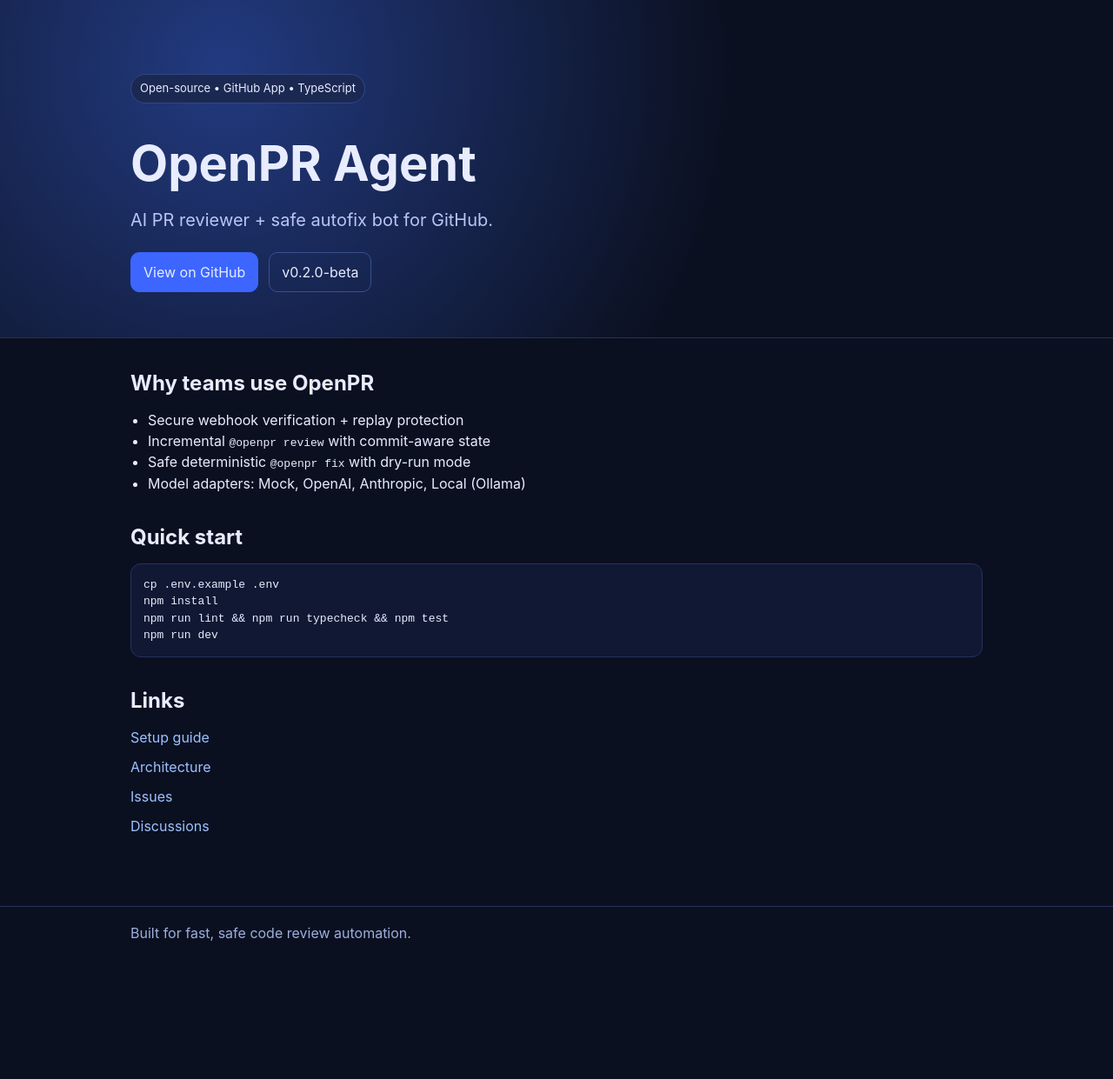
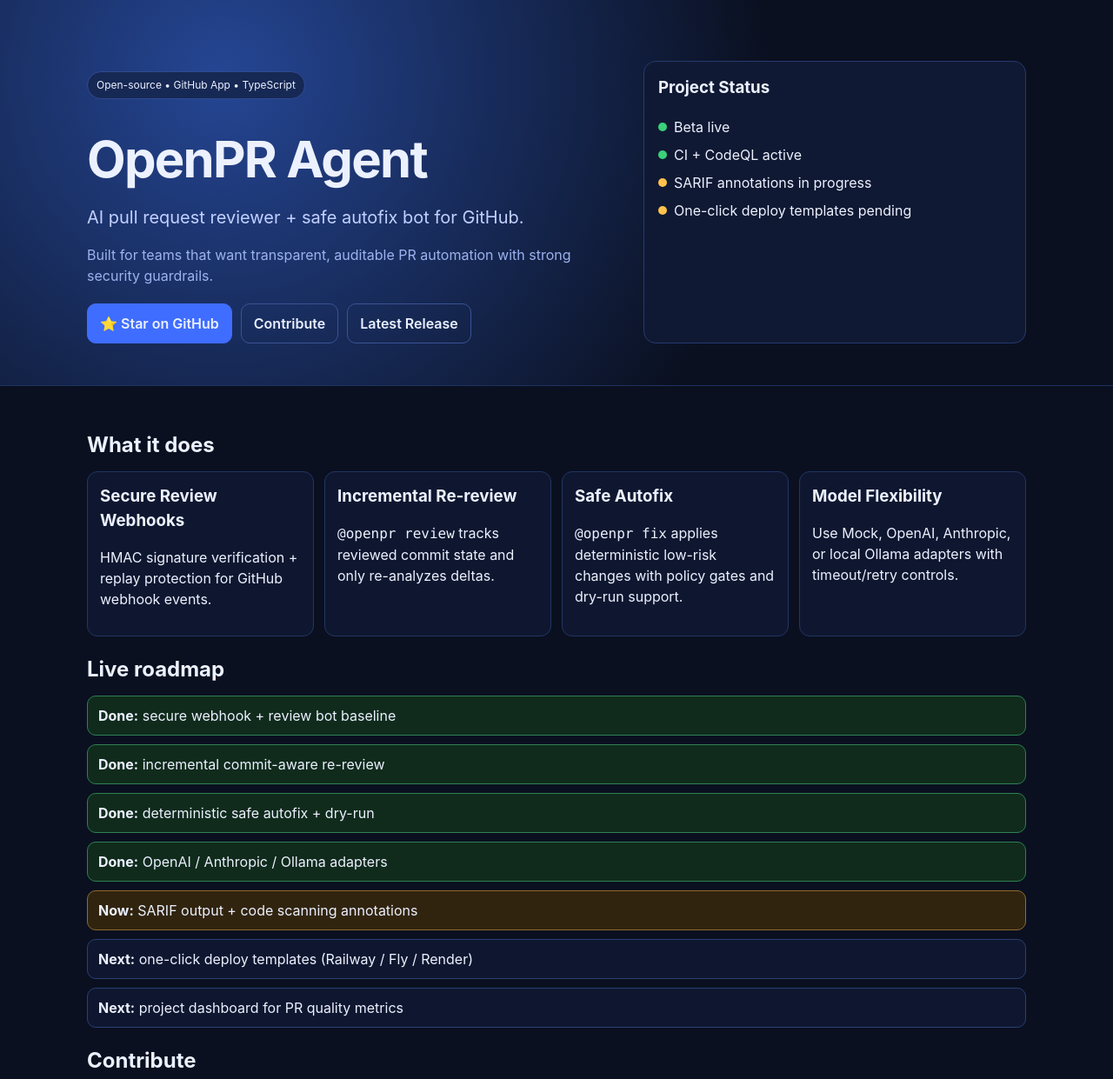
Before and after one commit to msn698/openpr-agent, a website: page site/index.html in a window 1280 px wide. Shown: the top 1241 px of the page at 87% size. Before the commit the page ends 1103 px from the top, so only its background shows below. Drawn offline with Linux system fonts and the light colour scheme.

Commit message:
feat(site): upgrade to full landing page with status, roadmap, and contribution links

```diff
--- a/site/index.html
+++ b/site/index.html
@@ -3,55 +3,97 @@
 <head>
   <meta charset="UTF-8" />
   <meta name="viewport" content="width=device-width, initial-scale=1.0" />
-  <title>OpenPR Agent — Open-source AI PR reviewer + safe autofix bot</title>
-  <meta name="description" content="OpenPR Agent is an open-source AI PR reviewer and safe autofix bot for GitHub with security guardrails and BYO model adapters." />
+  <title>OpenPR Agent — AI PR Reviewer + Safe Autofix Bot</title>
+  <meta name="description" content="OpenPR Agent is an open-source AI PR reviewer and safe autofix bot for GitHub. See roadmap, project status, and contribute." />
+  <meta property="og:title" content="OpenPR Agent" />
+  <meta property="og:description" content="Open-source AI PR reviewer + safe autofix bot for GitHub." />
+  <meta property="og:type" content="website" />
+  <meta property="og:url" content="https://msn698.github.io/openpr-agent/" />
   <link rel="stylesheet" href="./styles.css" />
 </head>
 <body>
   <header class="hero">
-    <div class="container">
-      <p class="badge">Open-source • GitHub App • TypeScript</p>
-      <h1>OpenPR Agent</h1>
-      <p class="subtitle">AI PR reviewer + safe autofix bot for GitHub.</p>
-      <div class="actions">
-        <a class="btn btn-primary" href="https://github.com/msn698/openpr-agent" target="_blank" rel="noopener noreferrer">View on GitHub</a>
-        <a class="btn" href="https://github.com/msn698/openpr-agent/releases/tag/v0.2.0-beta" target="_blank" rel="noopener noreferrer">v0.2.0-beta</a>
+    <div class="container hero-grid">
+      <div>
+        <p class="badge">Open-source • GitHub App • TypeScript</p>
+        <h1>OpenPR Agent</h1>
+        <p class="subtitle">AI pull request reviewer + safe autofix bot for GitHub.</p>
+        <p class="lede">
+          Built for teams that want transparent, auditable PR automation with strong security guardrails.
+        </p>
+        <div class="actions">
+          <a class="btn btn-primary" href="https://github.com/msn698/openpr-agent" target="_blank" rel="noopener noreferrer">⭐ Star on GitHub</a>
+          <a class="btn" href="https://github.com/msn698/openpr-agent/issues" target="_blank" rel="noopener noreferrer">Contribute</a>
+          <a class="btn" href="https://github.com/msn698/openpr-agent/releases/tag/v0.2.0-beta" target="_blank" rel="noopener noreferrer">Latest Release</a>
+        </div>
+      </div>
+      <div class="status-card">
+        <h3>Project Status</h3>
+        <ul>
+          <li><span class="dot green"></span> Beta live</li>
+          <li><span class="dot green"></span> CI + CodeQL active</li>
+          <li><span class="dot yellow"></span> SARIF annotations in progress</li>
+          <li><span class="dot yellow"></span> One-click deploy templates pending</li>
+        </ul>
       </div>
     </div>
   </header>
 
   <main class="container">
-    <section>
-      <h2>Why teams use OpenPR</h2>
-      <ul>
-        <li>Secure webhook verification + replay protection</li>
-        <li>Incremental <code>@openpr review</code> with commit-aware state</li>
-        <li>Safe deterministic <code>@openpr fix</code> with dry-run mode</li>
-        <li>Model adapters: Mock, OpenAI, Anthropic, Local (Ollama)</li>
-      </ul>
+    <section class="panel">
+      <h2>What it does</h2>
+      <div class="cards">
+        <article class="card">
+          <h3>Secure Review Webhooks</h3>
+          <p>HMAC signature verification + replay protection for GitHub webhook events.</p>
+        </article>
+        <article class="card">
+          <h3>Incremental Re-review</h3>
+          <p><code>@openpr review</code> tracks reviewed commit state and only re-analyzes deltas.</p>
+        </article>
+        <article class="card">
+          <h3>Safe Autofix</h3>
+          <p><code>@openpr fix</code> applies deterministic low-risk changes with policy gates and dry-run support.</p>
+        </article>
+        <article class="card">
+          <h3>Model Flexibility</h3>
+          <p>Use Mock, OpenAI, Anthropic, or local Ollama adapters with timeout/retry controls.</p>
+        </article>
+      </div>
     </section>
 
-    <section>
-      <h2>Quick start</h2>
-      <pre><code>cp .env.example .env
-npm install
-npm run lint && npm run typecheck && npm test
-npm run dev</code></pre>
+    <section class="panel">
+      <h2>Live roadmap</h2>
+      <div class="roadmap">
+        <div class="item done"><strong>Done:</strong> secure webhook + review bot baseline</div>
+        <div class="item done"><strong>Done:</strong> incremental commit-aware re-review</div>
+        <div class="item done"><strong>Done:</strong> deterministic safe autofix + dry-run</div>
+        <div class="item done"><strong>Done:</strong> OpenAI / Anthropic / Ollama adapters</div>
+        <div class="item doing"><strong>Now:</strong> SARIF output + code scanning annotations</div>
+        <div class="item todo"><strong>Next:</strong> one-click deploy templates (Railway / Fly / Render)</div>
+        <div class="item todo"><strong>Next:</strong> project dashboard for PR quality metrics</div>
+      </div>
     </section>
 
-    <section>
-      <h2>Links</h2>
-      <div class="links">
-        <a href="https://github.com/msn698/openpr-agent/blob/main/docs/GITHUB_APP_SETUP.md" target="_blank" rel="noopener noreferrer">Setup guide</a>
-        <a href="https://github.com/msn698/openpr-agent/blob/main/docs/ARCHITECTURE.md" target="_blank" rel="noopener noreferrer">Architecture</a>
+    <section class="panel">
+      <h2>Contribute</h2>
+      <p>OpenPR Agent is built in public. If you want to help, jump into issues, discussions, or open a PR.</p>
+      <div class="links-grid">
+        <a href="https://github.com/msn698/openpr-agent" target="_blank" rel="noopener noreferrer">Repository</a>
         <a href="https://github.com/msn698/openpr-agent/issues" target="_blank" rel="noopener noreferrer">Issues</a>
         <a href="https://github.com/msn698/openpr-agent/discussions" target="_blank" rel="noopener noreferrer">Discussions</a>
+        <a href="https://github.com/msn698/openpr-agent/blob/main/CONTRIBUTING.md" target="_blank" rel="noopener noreferrer">Contributing Guide</a>
+        <a href="https://github.com/msn698/openpr-agent/blob/main/docs/GITHUB_APP_SETUP.md" target="_blank" rel="noopener noreferrer">Setup Docs</a>
+        <a href="https://github.com/msn698/openpr-agent/releases" target="_blank" rel="noopener noreferrer">Releases</a>
       </div>
     </section>
   </main>
 
   <footer>
-    <div class="container">Built for fast, safe code review automation.</div>
+    <div class="container foot">
+      <span>OpenPR Agent • Built for fast, safe code review automation.</span>
+      <a href="https://github.com/msn698/openpr-agent" target="_blank" rel="noopener noreferrer">GitHub</a>
+    </div>
   </footer>
 </body>
 </html>
--- a/site/styles.css
+++ b/site/styles.css
@@ -3,48 +3,91 @@
 body {
   margin: 0;
   font-family: Inter, system-ui, -apple-system, Segoe UI, Roboto, sans-serif;
-  background: #0b1020;
-  color: #e8ecff;
+  background: #0a1020;
+  color: #ecf1ff;
   line-height: 1.5;
 }
-.container { width: min(980px, 92%); margin: 0 auto; }
+.container { width: min(1080px, 92%); margin: 0 auto; }
 .hero {
-  padding: 72px 0 52px;
-  background: radial-gradient(circle at 20% 20%, #223a80 0, #0b1020 55%);
-  border-bottom: 1px solid #23335e;
+  padding: 70px 0 48px;
+  background: radial-gradient(circle at 20% 20%, #254694 0, #0a1020 58%);
+  border-bottom: 1px solid #1f315f;
 }
+.hero-grid {
+  display: grid;
+  gap: 24px;
+  grid-template-columns: 1.4fr 1fr;
+}
+@media (max-width: 900px) { .hero-grid { grid-template-columns: 1fr; } }
 .badge {
   display: inline-block;
   padding: 6px 10px;
-  background: #1b2952;
-  border: 1px solid #314786;
+  background: #162854;
+  border: 1px solid #2f4a90;
   border-radius: 999px;
-  font-size: 13px;
+  font-size: 12px;
 }
-h1 { font-size: clamp(38px, 7vw, 56px); margin: 14px 0 8px; }
-.subtitle { font-size: 20px; color: #b9c5f5; margin: 0 0 22px; }
-.actions { display: flex; gap: 12px; flex-wrap: wrap; }
+h1 { font-size: clamp(38px, 7vw, 58px); margin: 14px 0 8px; letter-spacing: -0.03em; }
+.subtitle { font-size: 20px; color: #c2d0ff; margin: 0 0 8px; }
+.lede { color: #9db2ee; max-width: 60ch; margin-bottom: 20px; }
+.actions { display: flex; gap: 10px; flex-wrap: wrap; }
 .btn {
-  display: inline-block; text-decoration: none; color: #e8ecff;
-  border: 1px solid #3a4f8f; padding: 10px 14px; border-radius: 10px;
+  display: inline-block; text-decoration: none; color: #eaf0ff;
+  border: 1px solid #3b5395; padding: 10px 14px; border-radius: 10px;
+  font-weight: 600;
 }
-.btn-primary { background: #3c66ff; border-color: #3c66ff; }
-main { padding: 34px 0 48px; }
-section { margin-bottom: 32px; }
-h2 { margin: 0 0 12px; }
-ul { margin: 0; padding-left: 20px; }
-pre {
-  margin: 0;
+.btn-primary { background: #3f6dff; border-color: #3f6dff; }
+.status-card {
+  padding: 16px;
+  background: #101933;
+  border: 1px solid #263a70;
+  border-radius: 14px;
+}
+.status-card h3 { margin-top: 0; }
+.status-card ul { margin: 0; padding: 0; list-style: none; }
+.status-card li { margin: 8px 0; display: flex; align-items: center; gap: 8px; }
+.dot { width: 10px; height: 10px; border-radius: 999px; display: inline-block; }
+.dot.green { background: #3ad17a; }
+.dot.yellow { background: #ffc34d; }
+main { padding: 30px 0 54px; }
+.panel { margin-bottom: 20px; }
+.panel h2 { margin-bottom: 12px; }
+.cards {
+  display: grid;
+  gap: 12px;
+  grid-template-columns: repeat(auto-fit, minmax(220px, 1fr));
+}
+.card {
+  background: #0f1730;
+  border: 1px solid #223563;
+  border-radius: 12px;
   padding: 14px;
-  background: #101833;
-  border: 1px solid #223360;
-  border-radius: 12px;
-  overflow: auto;
 }
-.links { display: grid; gap: 10px; }
-.links a { color: #9dc1ff; text-decoration: none; }
-footer {
-  border-top: 1px solid #23335e;
-  color: #9dafdd;
-  padding: 18px 0;
+.card h3 { margin-top: 0; margin-bottom: 8px; }
+.roadmap { display: grid; gap: 10px; }
+.item {
+  border-radius: 10px;
+  padding: 10px 12px;
+  border: 1px solid #2b3f73;
+  background: #0f1730;
 }
+.item.done { border-color: #2f8052; background: #102b1c; }
+.item.doing { border-color: #8f6b2f; background: #31240f; }
+.item.todo { border-color: #2b3f73; background: #0f1730; }
+.links-grid {
+  display: grid;
+  grid-template-columns: repeat(auto-fit, minmax(220px, 1fr));
+  gap: 8px;
+}
+.links-grid a {
+  text-decoration: none;
+  color: #9fc4ff;
+  background: #0f1730;
+  border: 1px solid #223563;
+  border-radius: 10px;
+  padding: 10px 12px;
+}
+footer { border-top: 1px solid #1f315f; padding: 18px 0; color: #97abd9; }
+.foot { display: flex; justify-content: space-between; gap: 10px; flex-wrap: wrap; }
+.foot a { color: #9fc4ff; text-decoration: none; }
+code { font-family: ui-monospace, SFMono-Regular, Menlo, monospace; }
```
